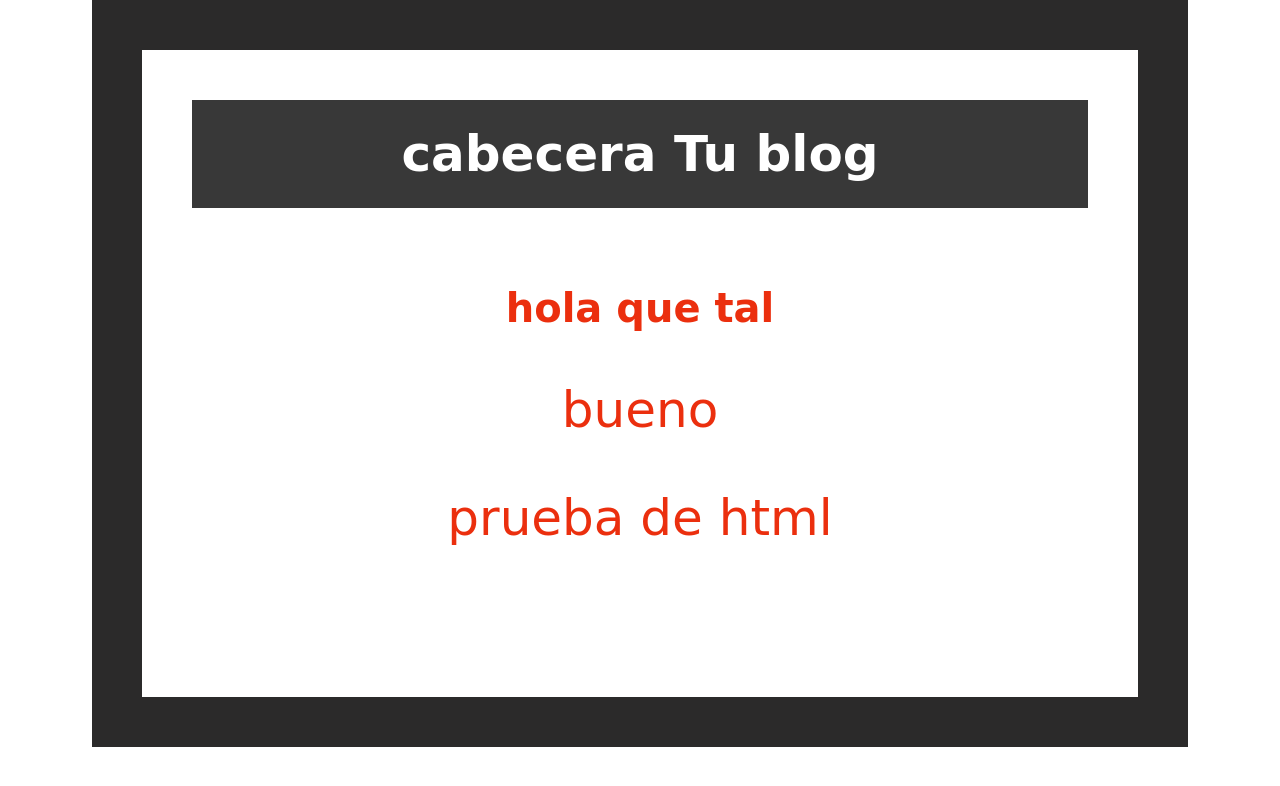
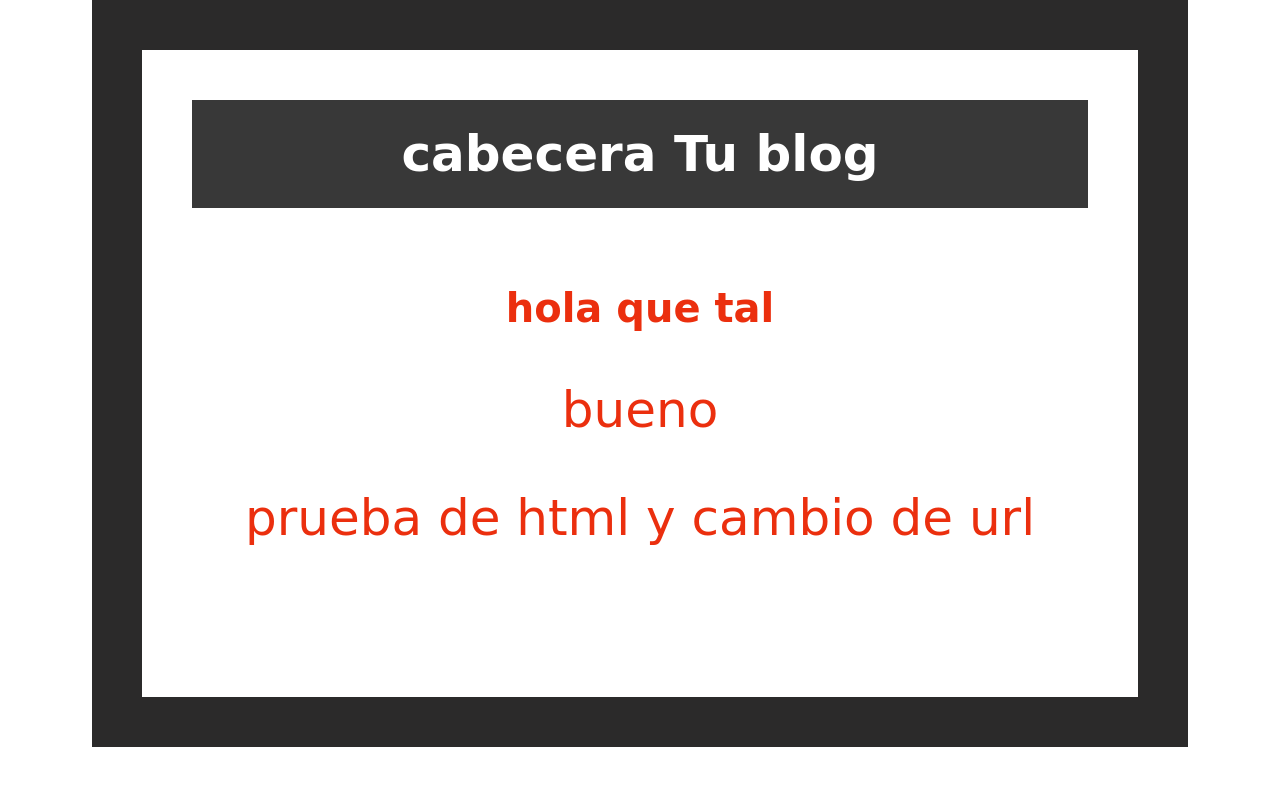
Before and after one commit to Bravo-code-G/Bravo-code-G, a plain HTML site: page blog.html in a window 1280 px wide. Drawn offline with Linux system fonts and the light colour scheme.

Commit message:
nueva version

```diff
--- a/blog.html
+++ b/blog.html
@@ -17,7 +17,7 @@
    <h1>hola que tal </h1>
     <p> bueno</p>
     <p>
-        prueba de html
+        prueba de html y cambio de url
     </p>
     </div>
     </div>
```
